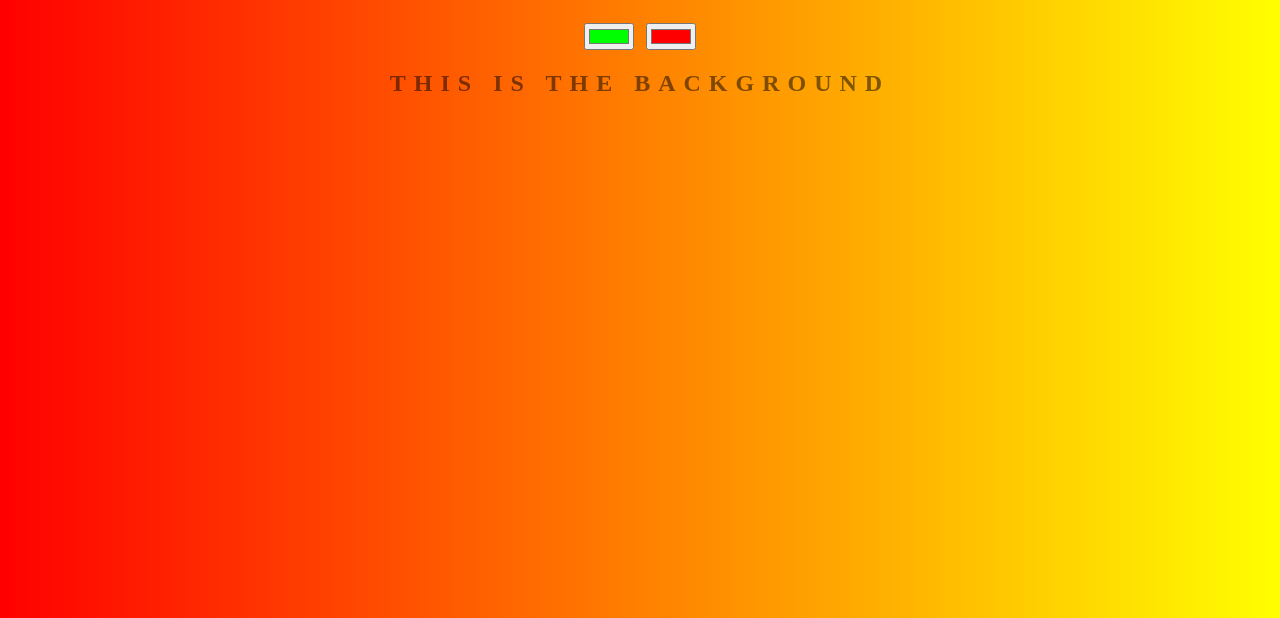
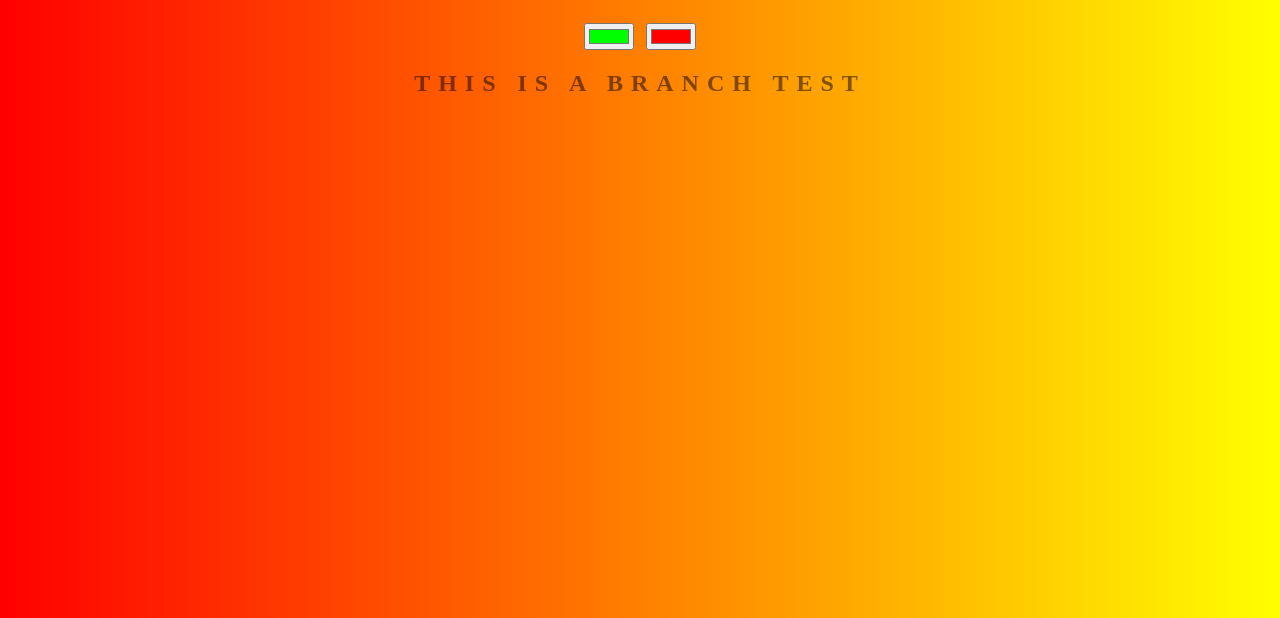
Before and after one commit to Roberto315/background-generator, a plain HTML site: page index.html in a window 1280 px wide. Shown: the part 182-800 px from the top of the page. Drawn offline with Linux system fonts and the light colour scheme.

Commit message:
branch testing222

```diff
--- a/index.html
+++ b/index.html
@@ -10,7 +10,7 @@
    <h1>Background Generator</h1>
    <input class="color1" type="color" name="color1" value="#00ff00">
 	<input class="color2" type="color" name="color2" value="#ff0000">
-   <h2>This is the background</h2>
+   <h2>This is a branch test</h2>
    <h3></h3>
 <script type="text/javascript" src="script.js"></script>
 </body>
```
